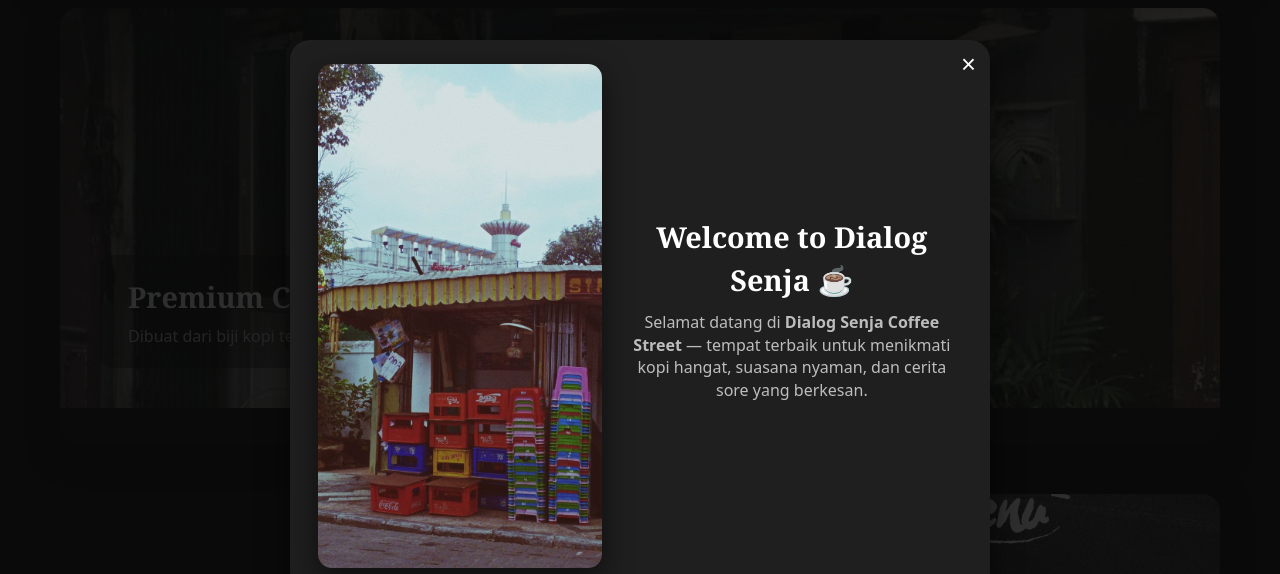
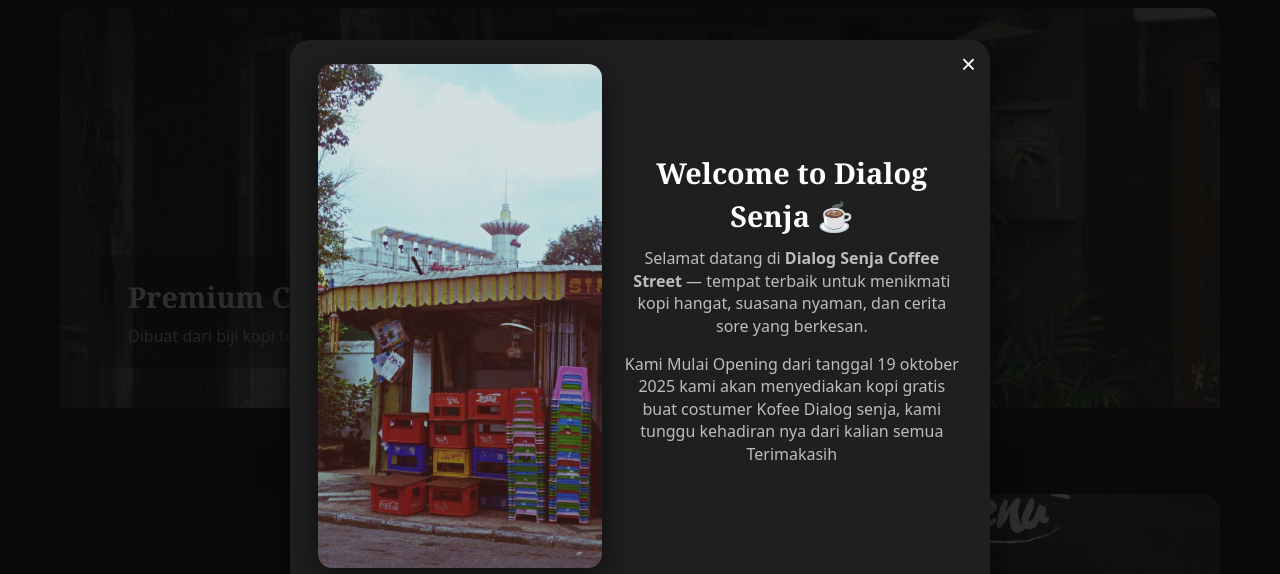
Before and after one commit to farhan8883-max/websiteKofee, a plain HTML site: page index.html in a window 1280 px wide. Shown: the part 84-658 px from the top of the page. Drawn offline with Linux system fonts and the light colour scheme.

Commit message:
Update index.html

```diff
--- a/index.html
+++ b/index.html
@@ -734,6 +734,9 @@ footer{
       <p>
         Selamat datang di <b>Dialog Senja Coffee Street</b> — tempat terbaik untuk menikmati kopi hangat, suasana nyaman, dan cerita sore yang berkesan.
       </p>
+       <p>
+        Kami Mulai Opening dari tanggal 19 oktober 2025 kami akan menyediakan kopi gratis buat costumer Kofee Dialog senja, kami tunggu kehadiran nya dari kalian semua Terimakasih
+      </p>
       <!-- <a href="#products" class="btn-primary modal-btn">Explore Menu</a> -->
     </div>
   </div>
```
